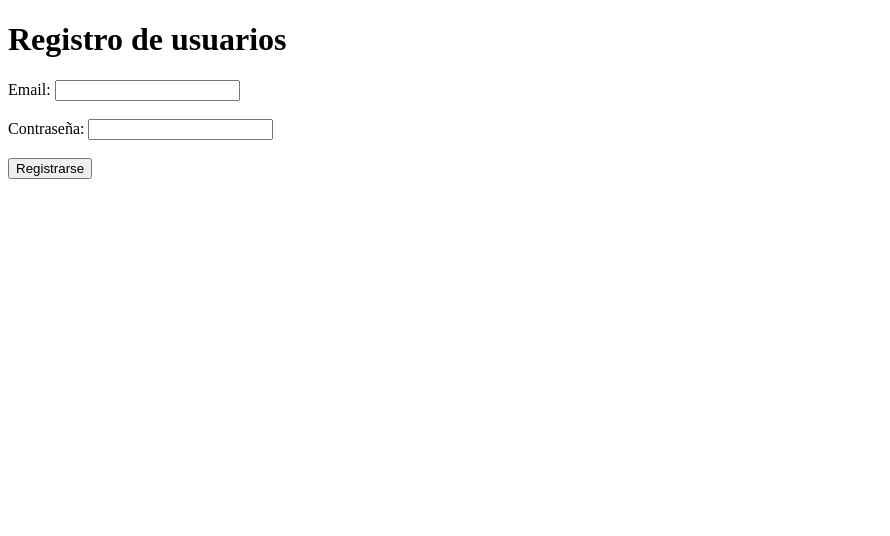
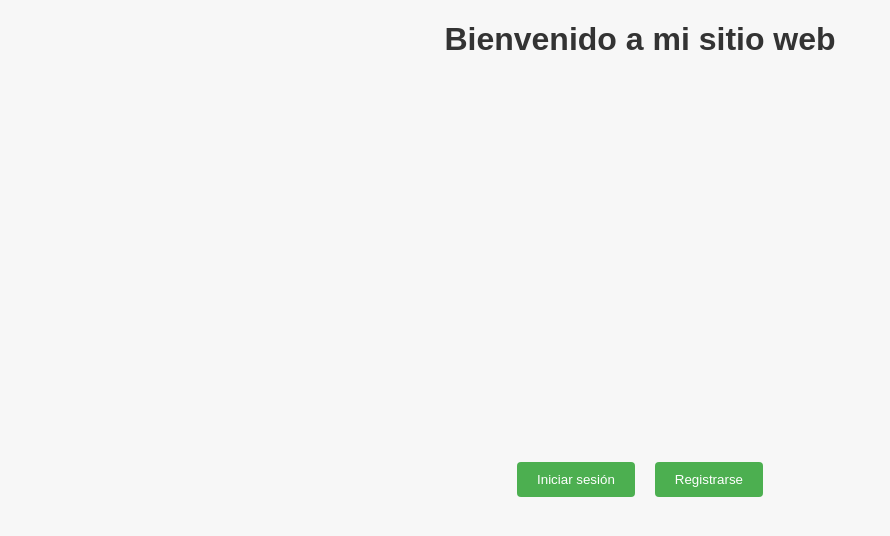
Before and after one commit to PabloSouto/pablosouto.github.io, a plain HTML site: page index.html in a window 1280 px wide. Shown: the whole page, without its empty margins (0-890 px from the left). Drawn offline with Linux system fonts and the light colour scheme.

Commit message:
Update index.html

```diff
--- a/index.html
+++ b/index.html
@@ -1,77 +1,45 @@
 <!DOCTYPE html>
 <html>
   <head>
-	<!-- Firebase App (el núcleo de Firebase SDK) se carga siempre antes que cualquier otro SDK de Firebase -->
-<script src="https://www.gstatic.com/firebasejs/9.0.2/firebase-app.js"></script>
+    <title>Mi sitio web</title>
+    <style>
+      body {
+        font-family: Arial, sans-serif;
+        background-color: #f7f7f7;
+      }
 
-<!-- Agrega aquí los SDK adicionales que necesites -->
+      h1 {
+        text-align: center;
+        color: #333;
+      }
 
-<!-- Inicializa Firebase -->
-<script>
-  var firebaseConfig = {
-    apiKey: "AIzaSyCXW9uAzVGdEMKEOwuMgLY4juaP5z8tyXo",
-    authDomain: "PabloSouto",
-    projectId: "videos-mates",
-    storageBucket: "eur3 (europe-west",
-    messagingSenderId: "TU_MESSAGING_SENDER_ID",
-    appId: "TU_APP_ID"
-  };
-  // Inicializa Firebase
-  firebase.initializeApp(firebaseConfig);
-</script>
+      .container {
+        display: flex;
+        justify-content: center;
+        align-items: center;
+        height: 100vh;
+      }
 
-    <script src="https://www.gstatic.com/firebasejs/9.6.2/firebase-app.js"></script>
-    <script src="https://www.gstatic.com/firebasejs/9.6.2/firebase-auth.js"></script>
-    <script src="https://www.gstatic.com/firebasejs/9.6.2/firebase-database.js"></script>
-    <script>
-      // Inicializar Firebase con tus credenciales
-      const firebaseConfig = {
-        apiKey: "API_KEY",
-        authDomain: "PROJECT_ID.firebaseapp.com",
-        databaseURL: "https://PROJECT_ID-default-rtdb.firebaseio.com",
-        storageBucket: "PROJECT_ID.appspot.com",
-        messagingSenderId: "SENDER_ID",
-        appId: "APP_ID",
-        measurementId: "G-MEASUREMENT_ID",
-      };
-      firebase.initializeApp(firebaseConfig);
+      .button {
+        background-color: #4CAF50;
+        color: white;
+        padding: 10px 20px;
+        border: none;
+        border-radius: 4px;
+        cursor: pointer;
+        margin: 10px;
+      }
 
-      // Registrar a los usuarios
-      function registrar() {
-        const email = document.getElementById("email").value;
-        const password = document.getElementById("password").value;
-
-        firebase.auth().createUserWithEmailAndPassword(email, password)
-          .then((userCredential) => {
-            // Guardar los datos del usuario en la base de datos
-            const userId = userCredential.user.uid;
-            const email = userCredential.user.email;
-            firebase.database().ref('usuarios/' + userId).set({
-              email: email,
-              registrado_en: Date.now()
-            });
-
-            // Redirigir a la página principal
-            window.location.href = "index.html";
-          })
-          .catch((error) => {
-            const errorCode = error.code;
-            const errorMessage = error.message;
-            alert("Error: " + errorMessage);
-          });
+      .button:hover {
+        background-color: #45a049;
       }
-    </script>
+    </style>
   </head>
   <body>
-    <h1>Registro de usuarios</h1>
-    <form>
-      <label for="email">Email:</label>
-      <input type="email" id="email" name="email"><br><br>
-
-      <label for="password">Contraseña:</label>
-      <input type="password" id="password" name="password"><br><br>
-
-      <button type="button" onclick="registrar()">Registrarse</button>
-    </form>
+    <h1>Bienvenido a mi sitio web</h1>
+    <div class="container">
+      <button class="button" onclick="location.href='login.html'">Iniciar sesión</button>
+      <button class="button" onclick="location.href='register.html'">Registrarse</button>
+    </div>
   </body>
 </html>
```
